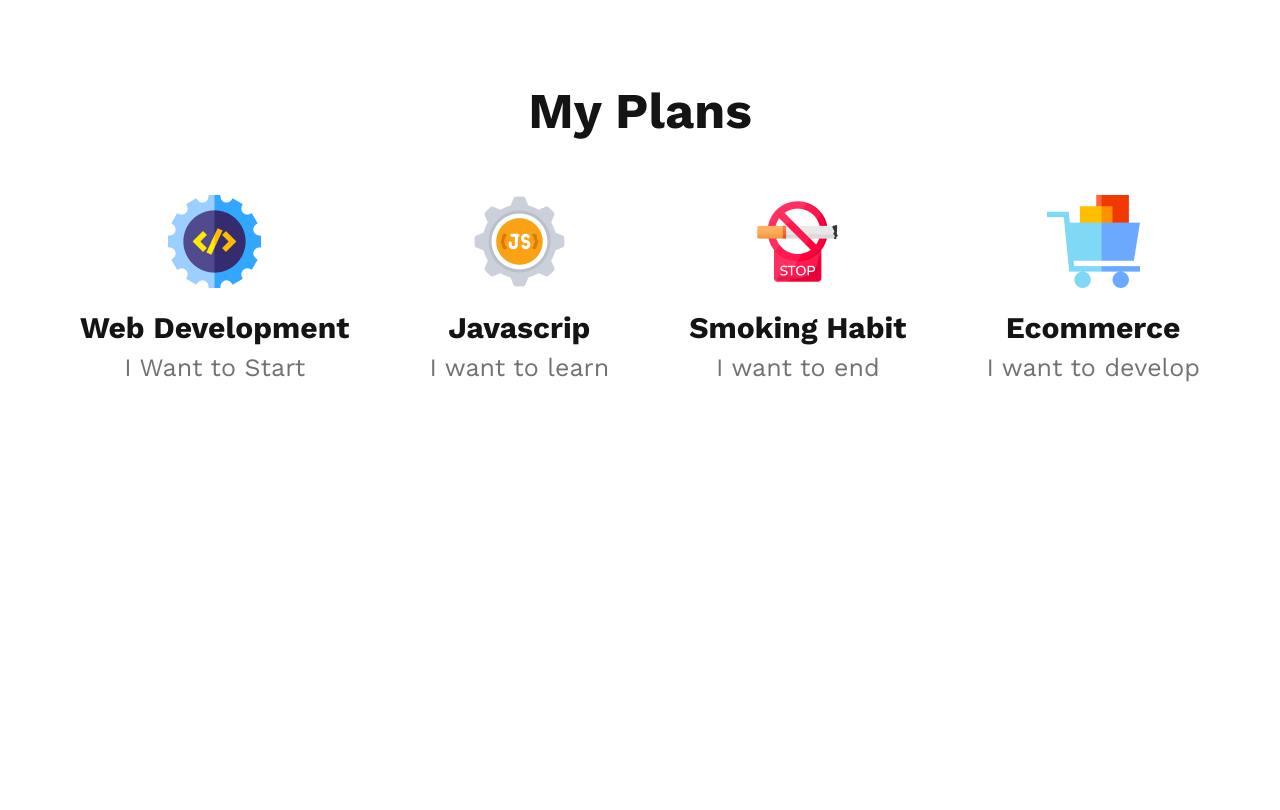
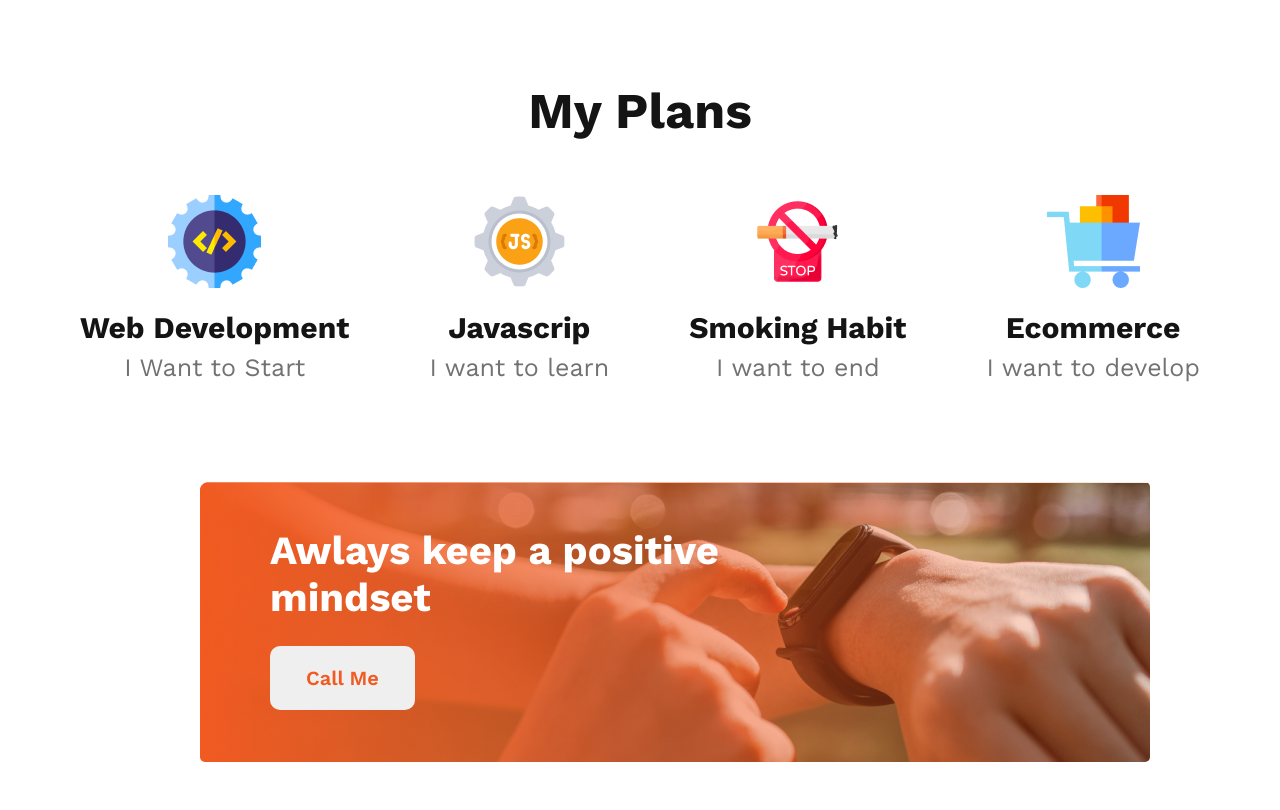
Before and after one commit to Sayem-Bhuiyan/Assignment-01, a plain HTML site: page index.html in a window 1280 px wide. Shown: the part 1519-2329 px from the top of the page. Before the commit the page ends 1901 px from the top, so only its background shows below. Drawn offline with nearby package versions, Linux system fonts and the light colour scheme.

Commit message:
created the container section

```diff
--- a/Styles/style.css
+++ b/Styles/style.css
@@ -142,3 +142,46 @@ body {
     font-size: 25px;
     font-weight: 500;
 }
+
+
+/* container section */
+
+.container {
+    margin: 100px 200px
+}
+
+.img-wraper {
+    position: relative;
+    height: 280px;
+    width: 950px;
+    background-image: url("../images/gradient3.png"), url("../images/watch.png");
+    border-radius: 5px;
+}
+
+.img-content {
+    position: absolute;
+    height: 280px;
+    width: 560px;
+    margin-top: 45px;
+    margin-left: 70px;
+}
+
+.container-title {
+    /* position: absolute;
+    margin-top: 46px; */
+    width: 560px;
+    color: #FFF;
+    font-size: 40px;
+    font-weight: 700;
+    margin-bottom: 25px;
+}
+
+.container-button {
+    color: #F15B22;
+    font-family: Work Sans;
+    font-size: 20px;
+    font-weight: 600;
+    border: none;
+    border-radius: 10px;
+    padding: 20px 36px;
+}
--- a/index.html
+++ b/index.html
@@ -83,6 +83,19 @@
             </div>
         </section>
 
+        <section>
+            <div class="container">
+                <div class="img-wraper">
+                    <div class="img-content">
+                        <h3 class="container-title">
+                            Awlays keep a positive mindset
+                        </h3>
+                        <button class="container-button">Call Me</button>
+                    </div>
+                </div>
+            </div>
+        </section>
+
     </main>
     <footer>
 
```
